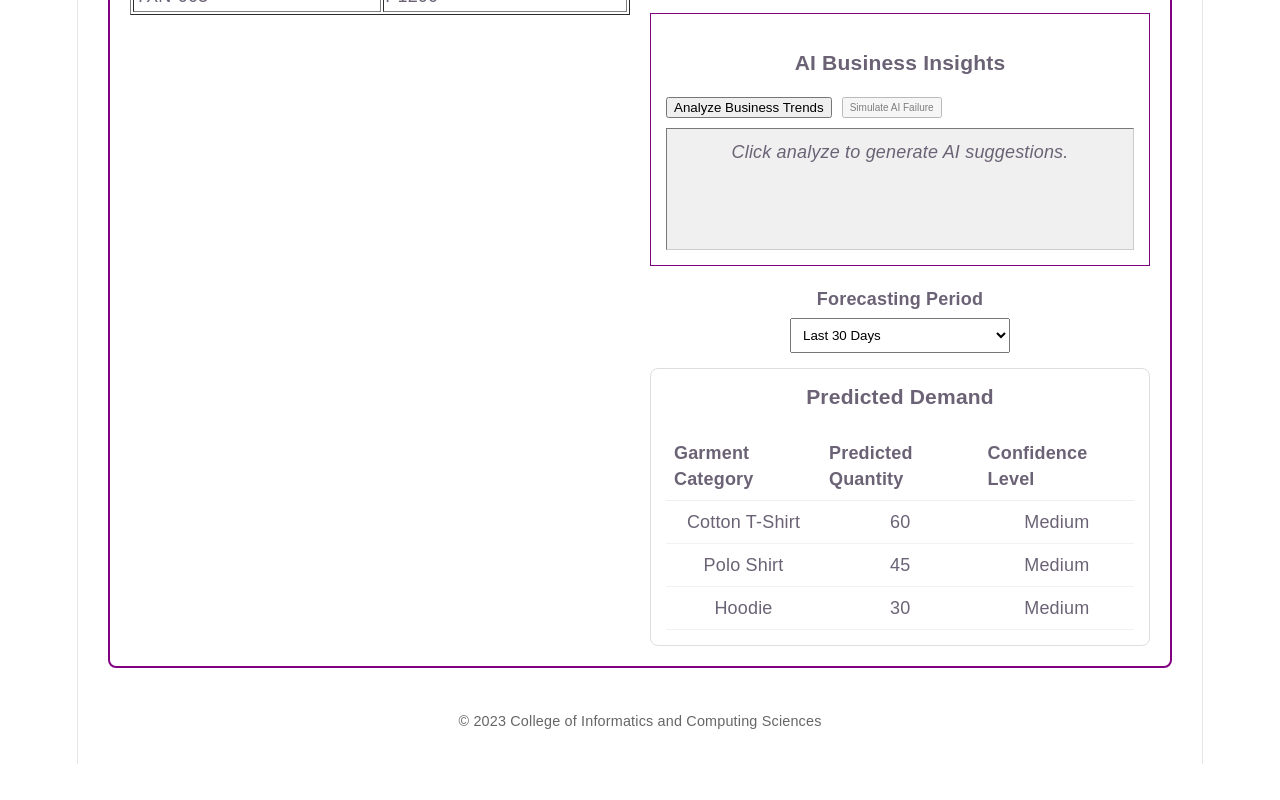
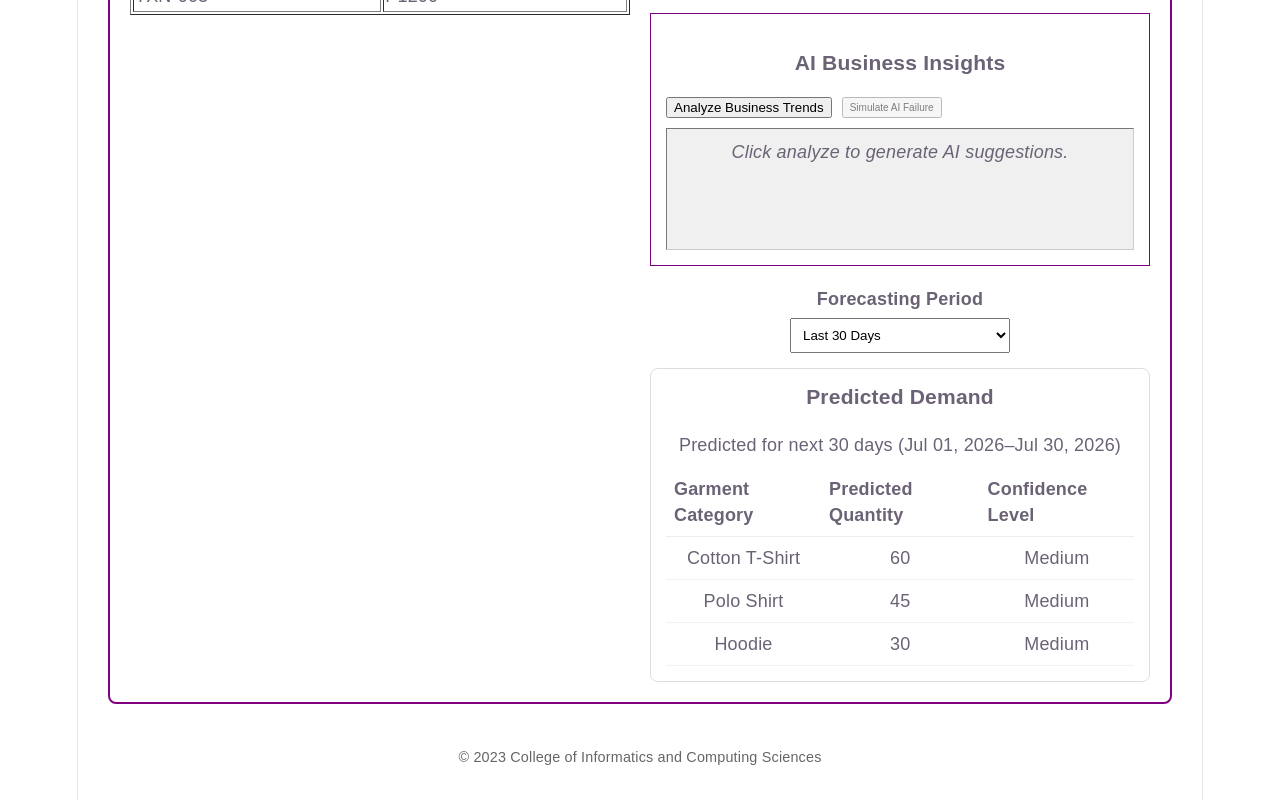
Before and after one commit to midterm-2026-projects/PrintSync, a React app in the folder frontend/: page / in a window 1280 px wide. Shown: the part 1834-2634 px from the top of the page. Before the commit the page ends 2598 px from the top, so only its background shows below. Built offline with nearby package versions, Linux system fonts and the light colour scheme; the HTML template or start-up script is replaced by a standard one.

Commit message:
Design the data table for displaying inventory forecasts. Create a selector for choosing the forecasting timeframe.

```diff
--- a/frontend/src/features/analytics/components/PredictedDemandTable.jsx
+++ b/frontend/src/features/analytics/components/PredictedDemandTable.jsx
@@ -1,4 +1,4 @@
-import React, { useMemo } from 'react';
+import { useMemo } from 'react';
 
 const CATEGORIES = [
   { category: 'Cotton T-Shirt', baseQty: 60 },
@@ -32,7 +32,38 @@ const confidenceForPeriod = (period) => {
   }
 };
 
+const daysForPeriod = (period) => {
+  switch (period) {
+    case '7d':
+      return 7;
+    case '30d':
+      return 30;
+    case '90d':
+      return 90;
+    default:
+      return 30;
+  }
+};
+
+const formatDate = (date) => {
+  // MMM dd, yyyy (e.g., Jan 05, 2026)
+  return new Intl.DateTimeFormat('en-US', {
+    month: 'short',
+    day: '2-digit',
+    year: 'numeric',
+  }).format(date);
+};
+
+const addDaysInclusiveEnd = (startDate, days) => {
+  // inclusive: start=today, end=today + (days-1)
+  const end = new Date(startDate);
+  end.setDate(end.getDate() + (days - 1));
+  return end;
+};
+
 const PredictedDemandTable = ({ period = '30d' }) => {
+  const days = daysForPeriod(period);
+
   const rows = useMemo(() => {
     const mult = periodMultiplier(period);
 
@@ -43,9 +74,18 @@ const PredictedDemandTable = ({ period = '30d' }) => {
     });
   }, [period]);
 
+  const dateRangeLine = useMemo(() => {
+    const today = new Date();
+    const end = addDaysInclusiveEnd(today, days);
+    const startStr = formatDate(today);
+    const endStr = formatDate(end);
+    return `Predicted for next ${days} days (${startStr}\u2013${endStr})`;
+  }, [days]);
+
   return (
     <div style={{ border: '1px solid #ddd', borderRadius: '8px', padding: '15px' }}>
       <h3 style={{ marginTop: 0 }}>Predicted Demand</h3>
+      <div style={{ marginBottom: '10px' }}>{dateRangeLine}</div>
 
       <table style={{ width: '100%', borderCollapse: 'collapse' }}>
         <thead>
```
Also changed, not shown: 2 other files (tests, documents, lock files or other folders).
